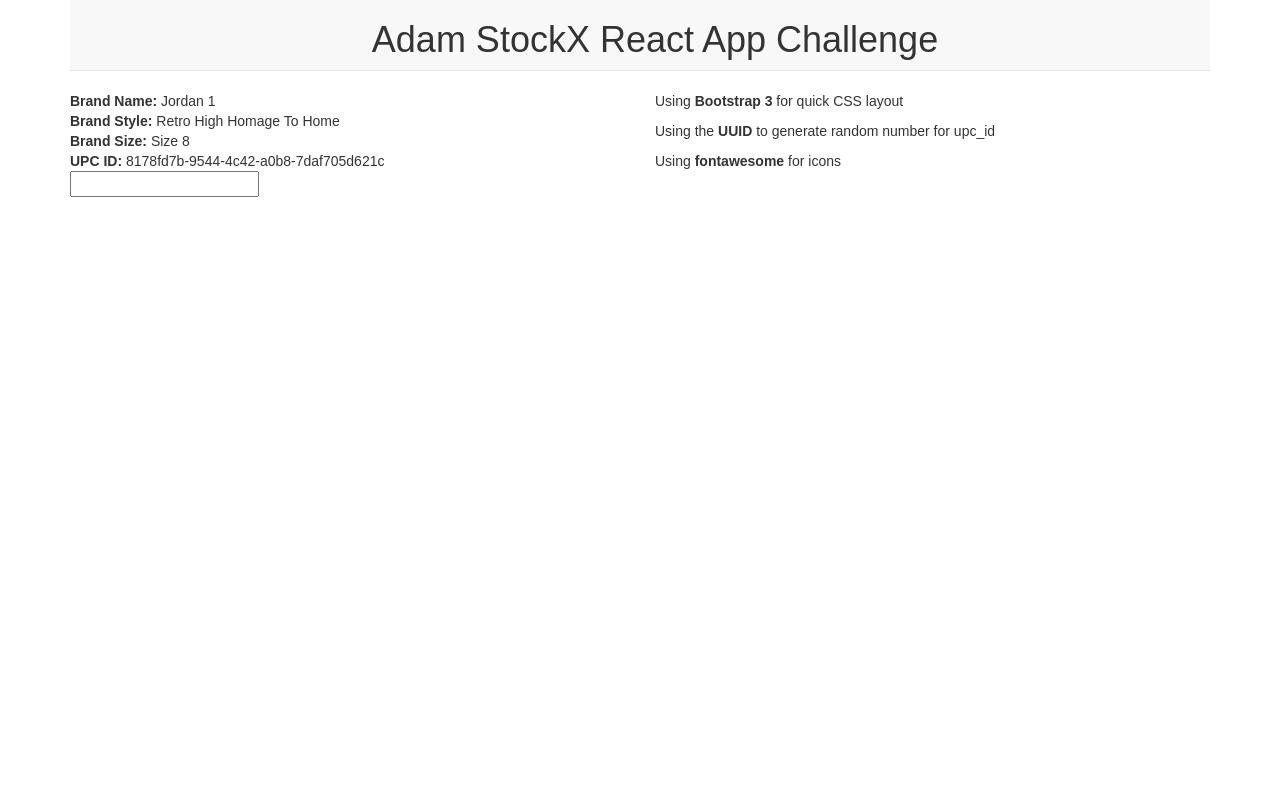
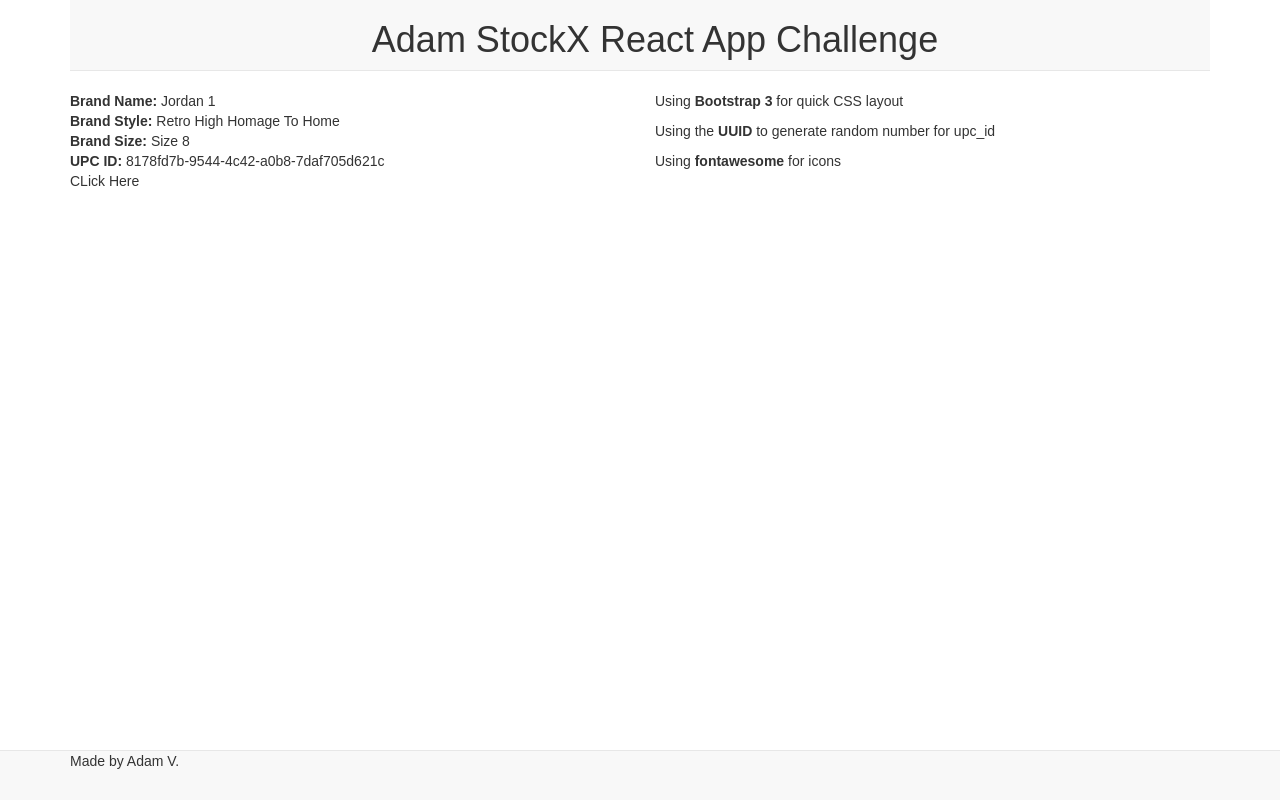
Before and after one commit to abenjamin1313/react-practice-app, a React (Create React App) app: page / in a window 1280 px wide. Built offline with nearby package versions, Linux system fonts and the light colour scheme.

Commit message:
Add footer area.

```diff
--- a/src/App.js
+++ b/src/App.js
@@ -2,7 +2,10 @@
 import uuid from 'uuid'; // random number generator
 
 import './App.css'; // component styling
+// Components
 import Header from './components/Header';
+import Info from './components/Info';
+import Footer from './components/Footer';
 
 class App extends Component {
 
@@ -17,7 +20,13 @@
     }
 
     // component binding
+    this.onClick = this.onClick.bind(this);
+  }
 
+  onClick() {
+    this.setState({
+
+    });
   }
 
   render() {
@@ -30,14 +39,13 @@
               <div><strong>Brand Style:</strong> {this.state.brand_style}</div>
               <div><strong>Brand Size:</strong> {this.state.brand_size}</div>
               <div><strong>UPC ID:</strong> {this.state.upc_id}</div>
-              <input onChange={this.onChange} />
+              <div onClick={this.onClick}>CLick Here</div>
             </div>
             <div className="col-md-6">
-                <p>Using <strong>Bootstrap 3</strong> for quick CSS layout</p>
-                <p>Using the <strong>UUID</strong> to generate random number for upc_id</p>
-                <p>Using <strong>fontawesome</strong> for icons</p>
+                <Info />
             </div>
           </div>
+          <Footer />
         </div>
     );
   }
--- /dev/null
+++ b/src/components/Footer.js
@@ -0,0 +1,11 @@
+import React from 'react';
+
+const Footer = () => (
+    <footer className="navbar navbar-default navbar-fixed-bottom">
+        <div className="container">
+            <p>Made by Adam V.</p>
+        </div>
+    </footer>
+);
+
+export default Footer;
--- /dev/null
+++ b/src/components/Info.js
@@ -0,0 +1,11 @@
+import React from 'react';
+
+const Info = () => (
+    <div>
+        <p>Using <strong>Bootstrap 3</strong> for quick CSS layout</p>
+        <p>Using the <strong>UUID</strong> to generate random number for upc_id</p>
+        <p>Using <strong>fontawesome</strong> for icons</p>
+    </div>
+);
+
+export default Info;
```
